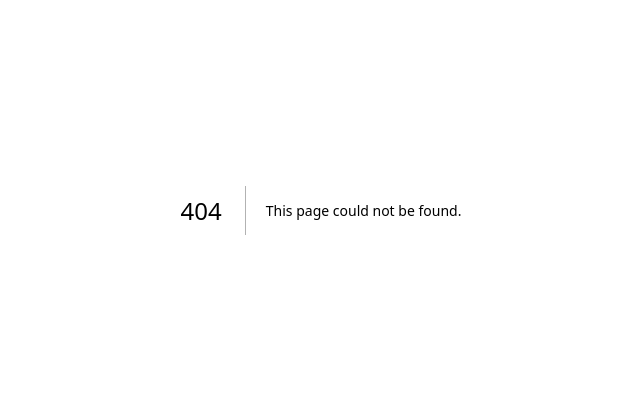
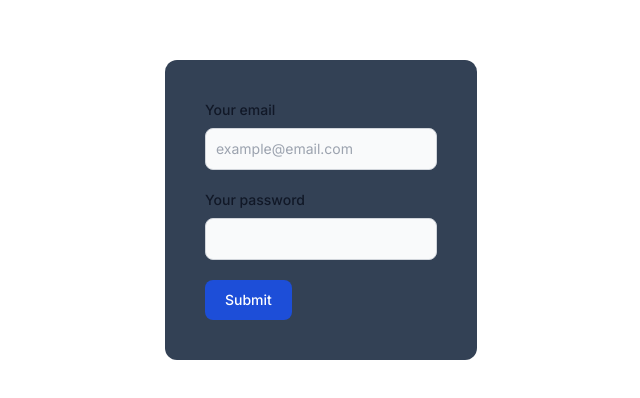
Before and after one commit to aditiakusuma/aditia-react-test, a Next.js app: page /login in a window 1280 px wide. Before the commit this address had no page. Shown: the part 190-588 px from the top of the page, without its empty margins (319-959 px from the left). Built offline with nearby package versions, Linux system fonts and the light colour scheme.

Commit message:
init login page

```diff
--- /dev/null
+++ b/app/login/page.tsx
@@ -0,0 +1,43 @@
+export default function Page() {
+    return (
+        <div className="flex justify-center items-center h-screen">
+            <form className="max-w-sm mx-auto bg-slate-700 p-10 rounded-xl">
+                <div className="mb-5">
+                    <label
+                        htmlFor="email"
+                        className="block mb-2 text-sm font-medium text-gray-900 dark:text-white"
+                    >
+                        Your email
+                    </label>
+                    <input
+                        type="email"
+                        id="email"
+                        className="bg-gray-50 border border-gray-300 text-gray-900 text-sm rounded-lg focus:ring-blue-500 focus:border-blue-500 block w-full p-2.5 dark:bg-gray-700 dark:border-gray-600 dark:placeholder-gray-400 dark:text-white dark:focus:ring-blue-500 dark:focus:border-blue-500"
+                        placeholder="example@email.com"
+                        required
+                    />
+                </div>
+                <div className="mb-5">
+                    <label
+                        htmlFor="password"
+                        className="block mb-2 text-sm font-medium text-gray-900 dark:text-white"
+                    >
+                        Your password
+                    </label>
+                    <input
+                        type="password"
+                        id="password"
+                        className="bg-gray-50 border border-gray-300 text-gray-900 text-sm rounded-lg focus:ring-blue-500 focus:border-blue-500 block w-full p-2.5 dark:bg-gray-700 dark:border-gray-600 dark:placeholder-gray-400 dark:text-white dark:focus:ring-blue-500 dark:focus:border-blue-500"
+                        required
+                    />
+                </div>
+                <button
+                    type="submit"
+                    className="text-white bg-blue-700 hover:bg-blue-800 focus:ring-4 focus:outline-none focus:ring-blue-300 font-medium rounded-lg text-sm w-full sm:w-auto px-5 py-2.5 text-center dark:bg-blue-600 dark:hover:bg-blue-700 dark:focus:ring-blue-800"
+                >
+                    Submit
+                </button>
+            </form>
+        </div>
+    );
+}
```
